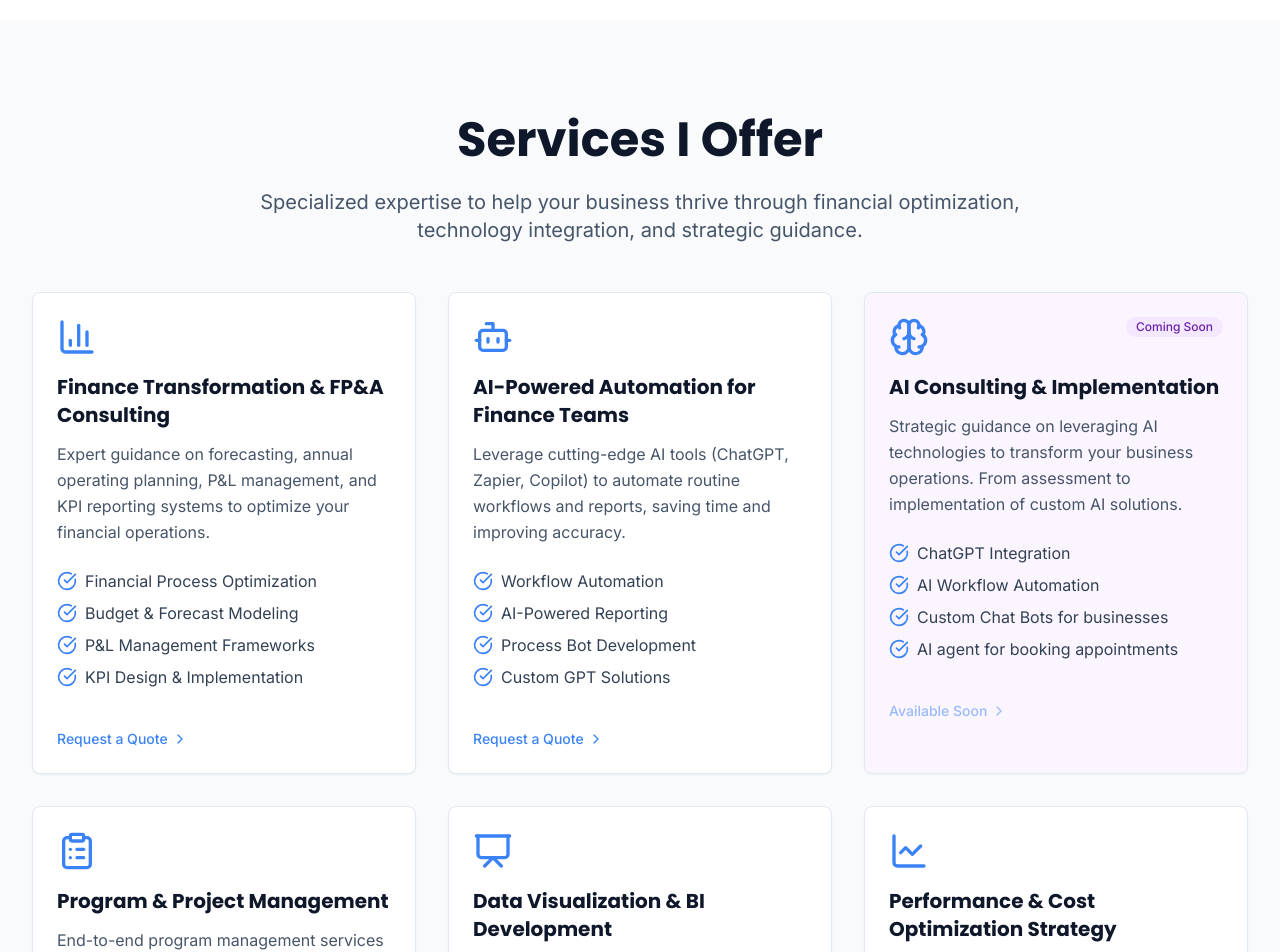
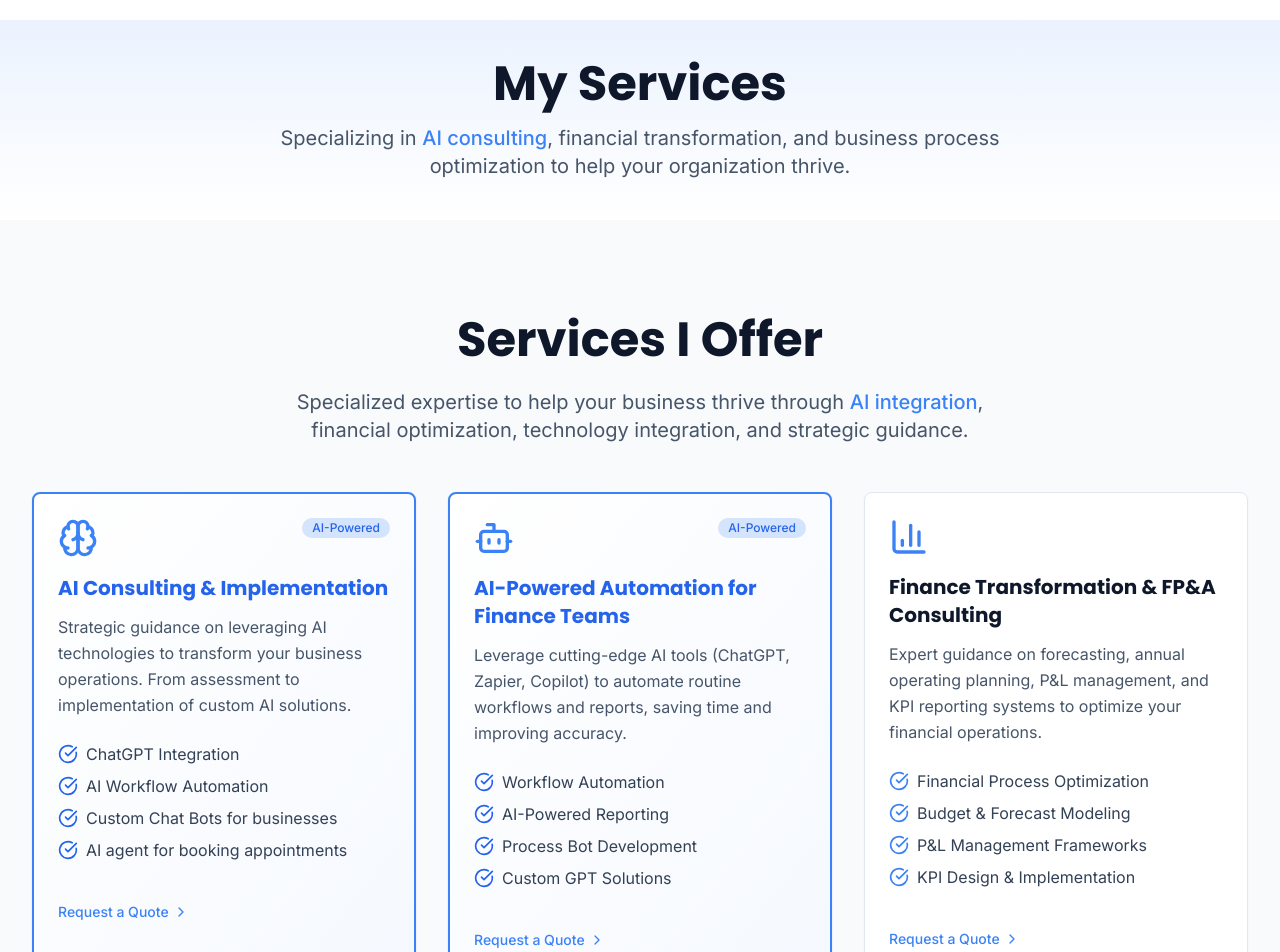
Before and after one commit to greatestgatsby/gaurav-godambe-portfolio, a React (Vite) app: page /services in a window 1280 px wide. Shown: the part 60-1012 px from the top of the page. Built offline with nearby package versions, Linux system fonts and the light colour scheme.

Commit message:
Fix: Update services section
Highlight AI offerings and update "Request a Quote" text.

```diff
--- a/src/components/ServiceCard.tsx
+++ b/src/components/ServiceCard.tsx
@@ -40,10 +40,13 @@ const ServiceCard = ({
     }
   };
 
+  const isAIService = title.toLowerCase().includes('ai');
+
   return (
     <Card className={cn(
       'overflow-hidden h-full transition-all duration-300 hover:shadow-lg hover:-translate-y-1',
       status === 'coming-soon' && 'bg-purple-50',
+      isAIService && 'bg-gradient-to-br from-white to-accent/5',
       className
     )}>
       <CardContent className="pt-6">
@@ -54,13 +57,20 @@ const ServiceCard = ({
               Coming Soon
             </span>
           )}
+          {isAIService && !status && (
+            <span className="inline-flex items-center rounded-full bg-accent/20 px-2.5 py-0.5 text-xs font-medium text-accent-dark">
+              AI-Powered
+            </span>
+          )}
         </div>
-        <h3 className="text-xl font-bold text-navy-900 mb-3">{title}</h3>
+        <h3 className={cn("text-xl font-bold text-navy-900 mb-3", isAIService && "text-accent-dark")}>
+          {title}
+        </h3>
         <p className="text-navy-600 mb-6">{description}</p>
         <div className="space-y-2">
           {highlights.map((highlight, index) => (
             <div key={index} className="flex items-start">
-              <CheckCircle className="mr-2 h-5 w-5 text-accent flex-shrink-0 mt-0.5" />
+              <CheckCircle className={cn("mr-2 h-5 w-5 flex-shrink-0 mt-0.5", isAIService ? "text-accent-dark" : "text-accent")} />
               <span className="text-navy-700">{highlight}</span>
             </div>
           ))}
@@ -74,7 +84,7 @@ const ServiceCard = ({
             status === 'coming-soon' && 'pointer-events-none opacity-50'
           )}
         >
-          {status === 'coming-soon' ? 'Available Soon' : 'Request a Quote'}
+          Request a Quote
           <ChevronRight className="ml-1 h-4 w-4" />
         </a>
       </CardFooter>
--- a/src/components/ServicesSection.tsx
+++ b/src/components/ServicesSection.tsx
@@ -12,15 +12,15 @@ interface ServicesSectionProps {
 const ServicesSection = ({ className, fullPage = false }: ServicesSectionProps) => {
   const services = [
     {
-      id: 1,
-      title: 'Finance Transformation & FP&A Consulting',
-      description: 'Expert guidance on forecasting, annual operating planning, P&L management, and KPI reporting systems to optimize your financial operations.',
-      icon: 'chart-bar',
+      id: 6,
+      title: 'AI Consulting & Implementation',
+      description: 'Strategic guidance on leveraging AI technologies to transform your business operations. From assessment to implementation of custom AI solutions.',
+      icon: 'brain',
       highlights: [
-        'Financial Process Optimization',
-        'Budget & Forecast Modeling',
-        'P&L Management Frameworks',
-        'KPI Design & Implementation',
+        'ChatGPT Integration',
+        'AI Workflow Automation',
+        'Custom Chat Bots for businesses',
+        'AI agent for booking appointments',
       ],
     },
     {
@@ -36,17 +36,16 @@ const ServicesSection = ({ className, fullPage = false }: ServicesSectionProps)
       ],
     },
     {
-      id: 6,
-      title: 'AI Consulting & Implementation',
-      description: 'Strategic guidance on leveraging AI technologies to transform your business operations. From assessment to implementation of custom AI solutions.',
-      icon: 'brain',
+      id: 1,
+      title: 'Finance Transformation & FP&A Consulting',
+      description: 'Expert guidance on forecasting, annual operating planning, P&L management, and KPI reporting systems to optimize your financial operations.',
+      icon: 'chart-bar',
       highlights: [
-        'ChatGPT Integration',
-        'AI Workflow Automation',
-        'Custom Chat Bots for businesses',
-        'AI agent for booking appointments',
+        'Financial Process Optimization',
+        'Budget & Forecast Modeling',
+        'P&L Management Frameworks',
+        'KPI Design & Implementation',
       ],
-      status: 'coming-soon' as const
     },
     {
       id: 3,
@@ -96,7 +95,7 @@ const ServicesSection = ({ className, fullPage = false }: ServicesSectionProps)
             {fullPage ? 'Services I Offer' : 'My Services'}
           </h2>
           <p className="text-xl text-navy-600 max-w-3xl mx-auto">
-            Specialized expertise to help your business thrive through financial optimization,
+            Specialized expertise to help your business thrive through <span className="text-accent font-medium">AI integration</span>, financial optimization,
             technology integration, and strategic guidance.
           </p>
         </div>
@@ -113,7 +112,7 @@ const ServicesSection = ({ className, fullPage = false }: ServicesSectionProps)
                 description={service.description}
                 icon={service.icon}
                 highlights={service.highlights}
-                status={service.status}
+                className={service.id === 6 || service.id === 2 ? "border-2 border-accent shadow-accent/20" : ""}
               />
             </div>
           ))}
@@ -132,8 +131,8 @@ const ServicesSection = ({ className, fullPage = false }: ServicesSectionProps)
             <div className="bg-white rounded-xl p-8 md:p-12 shadow-lg max-w-4xl mx-auto">
               <h3 className="text-2xl md:text-3xl font-bold text-navy-900 mb-6">Ready to Work Together?</h3>
               <p className="text-lg text-navy-600 mb-8">
-                Have a specific project in mind or need customized solutions? Let's discuss how I can help
-                you transform your finance operations and drive business growth.
+                Have a specific project in mind or need customized <span className="text-accent font-medium">AI solutions</span>? Let's discuss how I can help
+                you transform your operations and drive business growth.
               </p>
               <Button variant="primary" href="/contact" icon="arrow" size="lg">
                 Get in Touch
--- a/src/pages/Services.tsx
+++ b/src/pages/Services.tsx
@@ -9,6 +9,17 @@ const Services = () => {
     <div className="min-h-screen flex flex-col">
       <Navbar />
       <main className="flex-grow pt-20">
+        <div className="bg-gradient-to-b from-accent/10 to-transparent py-10">
+          <div className="container text-center">
+            <h1 className="text-4xl md:text-5xl font-bold text-navy-900 mb-4">
+              My Services
+            </h1>
+            <p className="text-xl text-navy-600 max-w-3xl mx-auto">
+              Specializing in <span className="text-accent font-medium">AI consulting</span>, financial transformation,
+              and business process optimization to help your organization thrive.
+            </p>
+          </div>
+        </div>
         <ServicesSection fullPage />
       </main>
       <Footer />
```
